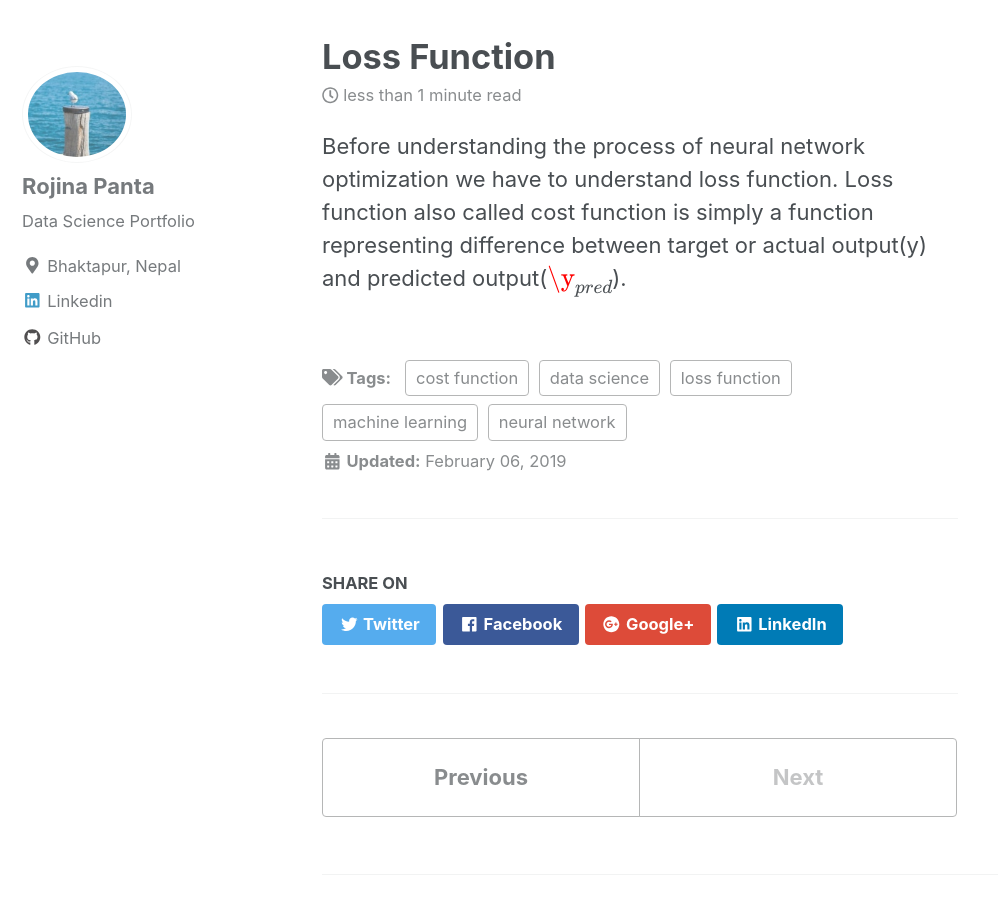
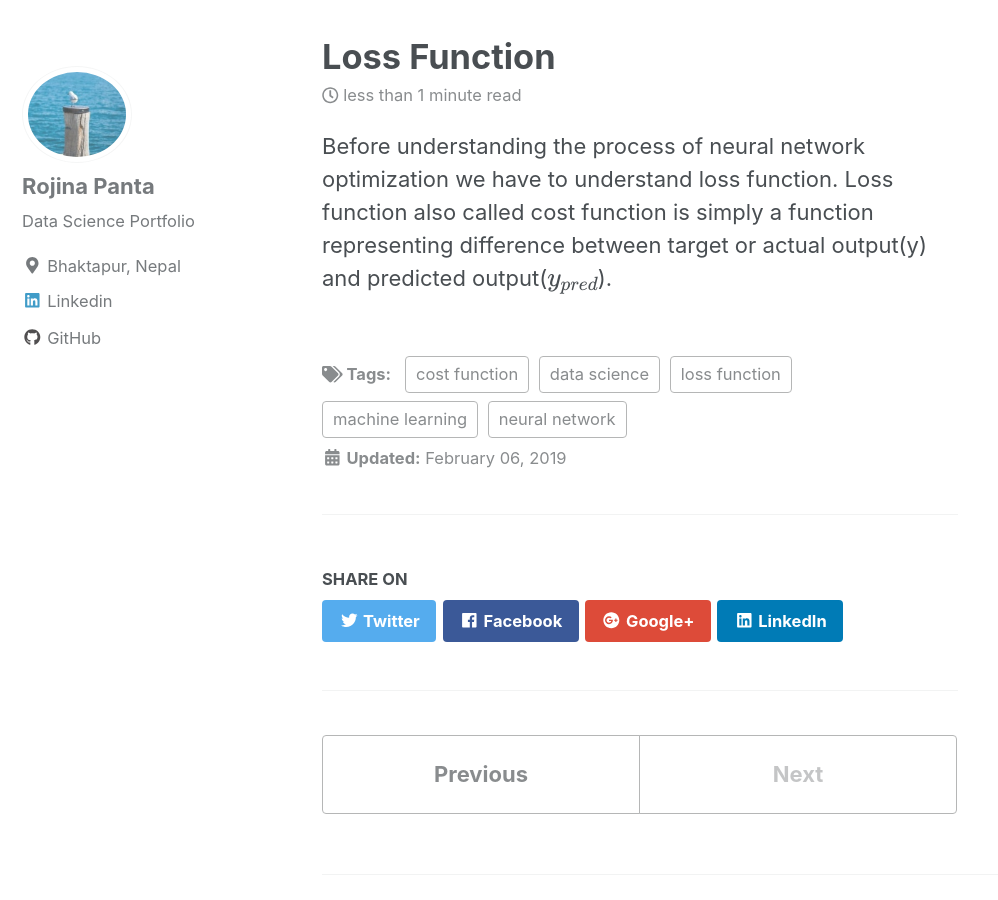
Before and after one commit to Rojina99/Rojina99.github.io, a Jekyll site: the page built from _posts/2019-02-06-loss_function.md, in a window 1280 px wide and 900 px high, scrolled down 570 px. Shown: the whole window, without its empty margins (0-998 px from the left). Built offline with Jekyll 4.4.1, drawn with Linux system fonts in a browser that asks for light colours; cached includes are drawn as plain includes; nearby versions of some CDN libraries; formulas are drawn with MathJax 3.

```diff
--- a/_posts/2019-02-06-loss_function.md
+++ b/_posts/2019-02-06-loss_function.md
@@ -17,4 +17,4 @@ gallery:
      title: "Figure 2"
 ---
 
-Before understanding the process of neural network optimization we have to understand loss function. Loss function also called cost function is simply a function representing difference between target or actual output(y) and predicted output($$\y_{pred}$$).
+Before understanding the process of neural network optimization we have to understand loss function. Loss function also called cost function is simply a function representing difference between target or actual output(y) and predicted output($$y_{pred}$$).
```
